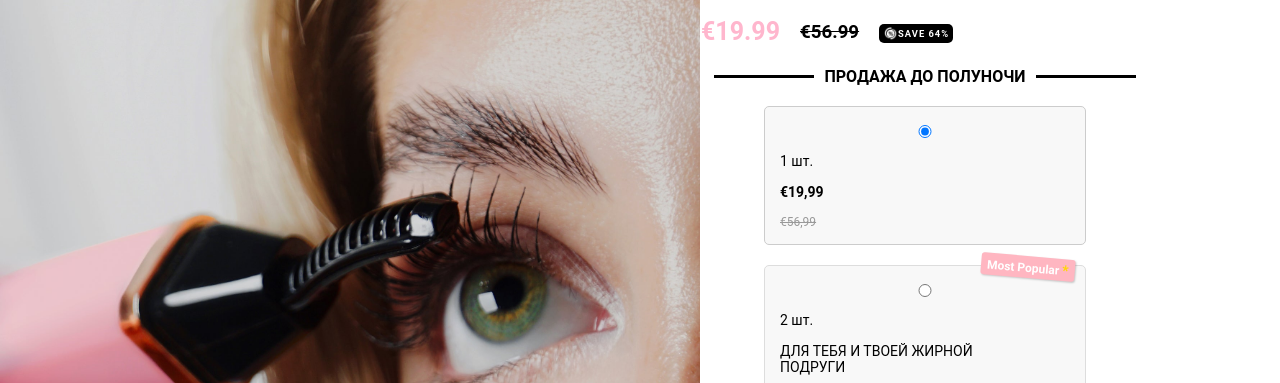
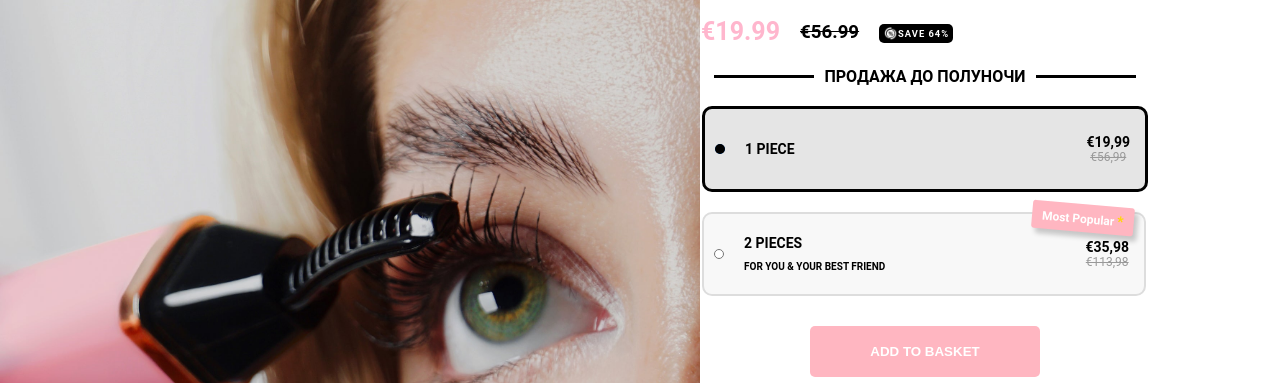
Before and after one commit to Gregory2004/Shopify_First, a plain HTML site: page buynow.html in a window 1280 px wide. Shown: the part 417-800 px from the top of the page. Drawn offline with Linux system fonts and the light colour scheme.

Commit message:
New Changes

```diff
--- a/buynow.html
+++ b/buynow.html
@@ -76,6 +76,7 @@
                         <h3 class="pinked">ГОРЯЧИЙ ПРОДУКТ | НИЗКИЙ ЗАПАС</h3>
                         <h1>Щипцы для завивки Milcano™</h1>
                         <div class="stars">
+
                             <img src="images/stars.png" draggable="false" alt="">
                             <p>(203)</p>
                         </div>
@@ -97,23 +98,29 @@
                         <form>
                             <label class="radio-button">
                                 <input type="radio" name="product_quantity" value="1" checked>
-                              <span>1 шт.</span>
-                              <span class="price">€19,99</span>
-                              <span class="old-price">€56,99</span>
+                                <span class="mihat"><b>1 PIECE</b></span>
+                                <span class="pieceofshit"><span class="price">€19,99</span>
+                                    <span class="old-price">€56,99</span></span>
+
+                                </span>
                             </label>
                             <label class="radio-button popular">
                                 <input type="radio" name="product_quantity" value="2">
-                              <span>2 шт.</span>
-                              <span class="additional-text">ДЛЯ ТЕБЯ И ТВОЕЙ ЖИРНОЙ<br>ПОДРУГИ</span>
+                                <span class="mihat eli">2 PIECES
+                                    <span class="additional-text">FOR YOU & YOUR BEST FRIEND</span>
+                                </span>
+                                <span class="pieceofshit">
                                     <span class="price">€35,98</span>
                                     <span class="old-price">€113,98</span>
+                                </span>
                                 <span class="popular-label">Most Popular <span class="star">*</span></span>
                             </label>
                         </form>
-
+                        <button class="add-to-basket">Add to Basket</button>
                     </div>
                 </div>
             </div>
+
         </main>
         <footer class="footer">
             <div class="container">
--- a/script.js
+++ b/script.js
@@ -62,7 +62,25 @@ function checkOpenSidebar() {
   }
 }
 
+let radioBatonchik = () => {
+  const radioButtons = document.querySelectorAll('.radio-button input[type="radio"]');
+  radioButtons.forEach(element => {
+    if(element.classList.contains('checked')){
+      element.style.backgroundColor = 'red'
+    }
+  })
+}
 
+const addToBasketButton = document.querySelector('.add-to-basket');
+let timeout;
+
+function startAnimation() {
+    addToBasketButton.style.animationDelay = '0s';
+    timeout = setTimeout(() => {
+    }, 1000);
+}
+startAnimation()
+radioBatonchik()
 checkOpenSidebar()
 checkBasketQuantity()
 plusAndMinus()
--- a/style.css
+++ b/style.css
@@ -342,7 +342,6 @@ main {
 .plus {
     display: inline-flex;
     align-items: center;
-    max-height: 37.3px;
     padding: 10px 20px;
     font-size: 20px;
     margin-left: -4px;
@@ -507,7 +506,6 @@ label button {
     justify-content: start;
 }
 
-/* prices */
 .buynow-prices {
     gap: 20px;
     margin-left: -223px;
@@ -537,14 +535,18 @@ label button {
     white-space: nowrap;
 }
 .radio-button {
+
+    padding-left: 10px;
+    position: relative;
     display: flex;
+    align-items: center;
+    flex-direction: row;
     justify-content: space-between;
-    padding: 15px;
-    border: 1px solid #ccc;
-    border-radius: 5px;
+    border: 2px solid #ccc;
+    border-radius: 10px;
     cursor: pointer;
-    width: fit-content;
-    gap: 15px;
+    width: 430px;
+    height: 80px;
     background-color: #f8f8f8;
     margin-bottom: 10px;
     position: relative;
@@ -552,12 +554,38 @@ label button {
   }
 
   .radio-button input[type="radio"] {
-    margin: 3px 0 0;
+    position: absolute;
+    top: 32px; /* Абсолютное позиционирование */
+    margin: 0;
+    width: 10px;
+    outline: none;
+    height: 16px;
+    border: 1px solid #777;
+    border-radius: 50%;
+    cursor: pointer;
+  }
+  .radio-button input[type="radio"]:checked { /* Выбираем span после выбранной радиокнопки */
+    background-color: #e5e5e5; /* Стилизуем span */
+  }
+  .radio-button input[type="radio"]:checked::before {
+    content: "";
+    position: absolute;
+    top: 50%;
+    left: 50%;
+    transform: translate(-50%, -50%);
+    width: 10px; /* Размер "точки" */
+    height: 10px;
+    border-radius: 50%;
+    background-color: rgb(0, 0, 0); /* Цвет "точки" при выборе */
   }
   .radio-button:hover {
+    border: 2px solid black;
     background-color: rgb(217,217,217); /* Изменение фона при наведении */
   }
-
+  .radio-button:has(input[type="radio"]:checked) { /* для новых браузеров */
+    background-color: rgb(229,229,229);
+    border: 3px solid black;
+  }
   .price {
     font-weight: bold;
     white-space: nowrap;
@@ -571,7 +599,10 @@ label button {
   }
 
   .additional-text {
-      margin-bottom: 10px;
+
+    margin-top: 10px;
+    font-size: 10px;
+    white-space: nowrap;
   }
 
   .popular {
@@ -584,14 +615,66 @@ label button {
     right: 10px;
     background-color: #ffb6c1;
     color: white;
-    padding: 3px 6px;
+    padding: 6px 10px;
     border-radius: 3px;
     font-size: 12px;
     font-weight: bold;
     transform: rotate(5deg);
-    box-shadow: 1px 1px 2px rgba(0, 0, 0, 0.2);
+    box-shadow: 4px 5px 5px rgba(0, 0, 0, 0.2);
   }
   .popular-label .star {
     color: gold;
     font-size: 14px;
   }
+  .eli{
+    font-weight: 700;
+  }
+  .mihat{
+    display: flex;
+    flex-direction: column;
+    margin-left: 30px;
+  }
+
+  .add-to-basket {
+    margin-top: 20px;
+    background-color: #ffb6c1;
+    font-weight: bold;
+    text-transform: uppercase;
+    padding: 18px 60px;
+    border: none;
+    border-radius: 5px;
+    cursor: pointer;
+    color: white;
+    animation-name: shake;
+    animation-duration: 1s;
+    animation-timing-function: ease-in-out; /* Анимация выполняется один раз */
+}
+
+.add-to-basket:hover {
+    animation: none;
+    transform: scale(101%);
+    background-color: #ffb6c1;
+}
+
+@keyframes shake {
+    0%, 100% {
+        transform: translateX(0);
+    }
+    25% {
+        transform: translateX(-5px);
+    }
+    50% {
+        transform: translateX(5px);
+    }
+    75% {
+        transform: translateX(-5px);
+    }
+}
+
+.pieceofshit{
+    display: flex;
+    flex-direction: column;
+    justify-content: center;
+    align-items: center;
+    margin-right: 15px;
+}
```
Also changed, not shown: index.html (+39 -38 lines). Lines whose indentation alone changed are shown as unchanged.
